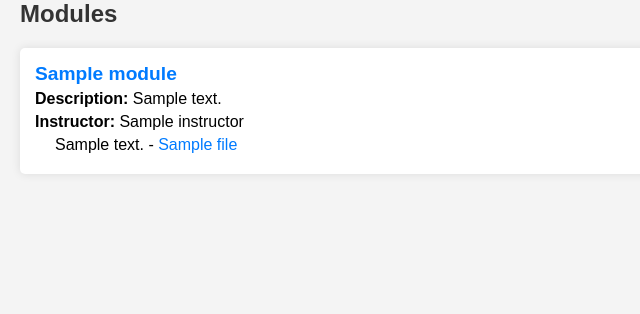
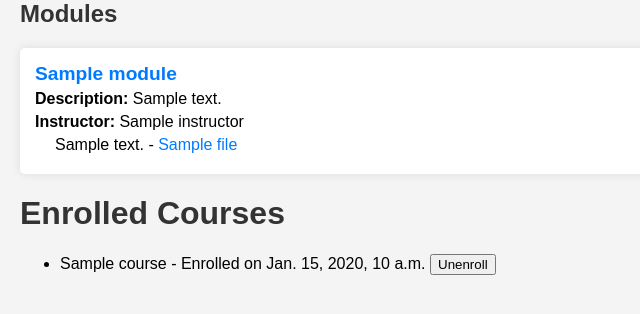
Before and after one commit to ProDaryl/Elearning-website, a Django app: template course_enlistment/templates/course_detail.html in a window 1280 px wide. Shown: the part 141-455 px from the top of the page, without its empty margins (0-640 px from the left). Run offline with Django 5.2, Linux system fonts and the light colour scheme; the template is opened without the code that fills it: most values are stand-ins (such as "Sample title", 1, 10 or a date in 2020).

Commit message:
unerollment button

```diff
--- a/course_enlistment/templates/course_detail.html
+++ b/course_enlistment/templates/course_detail.html
@@ -71,3 +71,29 @@
     </ul>
 </body>
 </html>
+<!DOCTYPE html>
+<html>
+<head>
+    <title>Enrolled Courses</title>
+</head>
+<body>
+    <h1>Enrolled Courses</h1>
+
+    {% if enrollments %}
+        <ul>
+            {% for enrollment in enrollments %}
+                <li>
+                    {{ enrollment.course.name }} - Enrolled on {{ enrollment.enrollment_date }}
+                    <!-- Unenroll button -->
+                    <form action="{% url 'unenroll' enrollment.course.id %}" method="POST" style="display:inline;">
+                        {% csrf_token %}
+                        <button type="submit">Unenroll</button>
+                    </form>
+                </li>
+            {% endfor %}
+        </ul>
+    {% else %}
+        <p>You are not enrolled in any courses.</p>
+    {% endif %}
+</body>
+</html>
```
